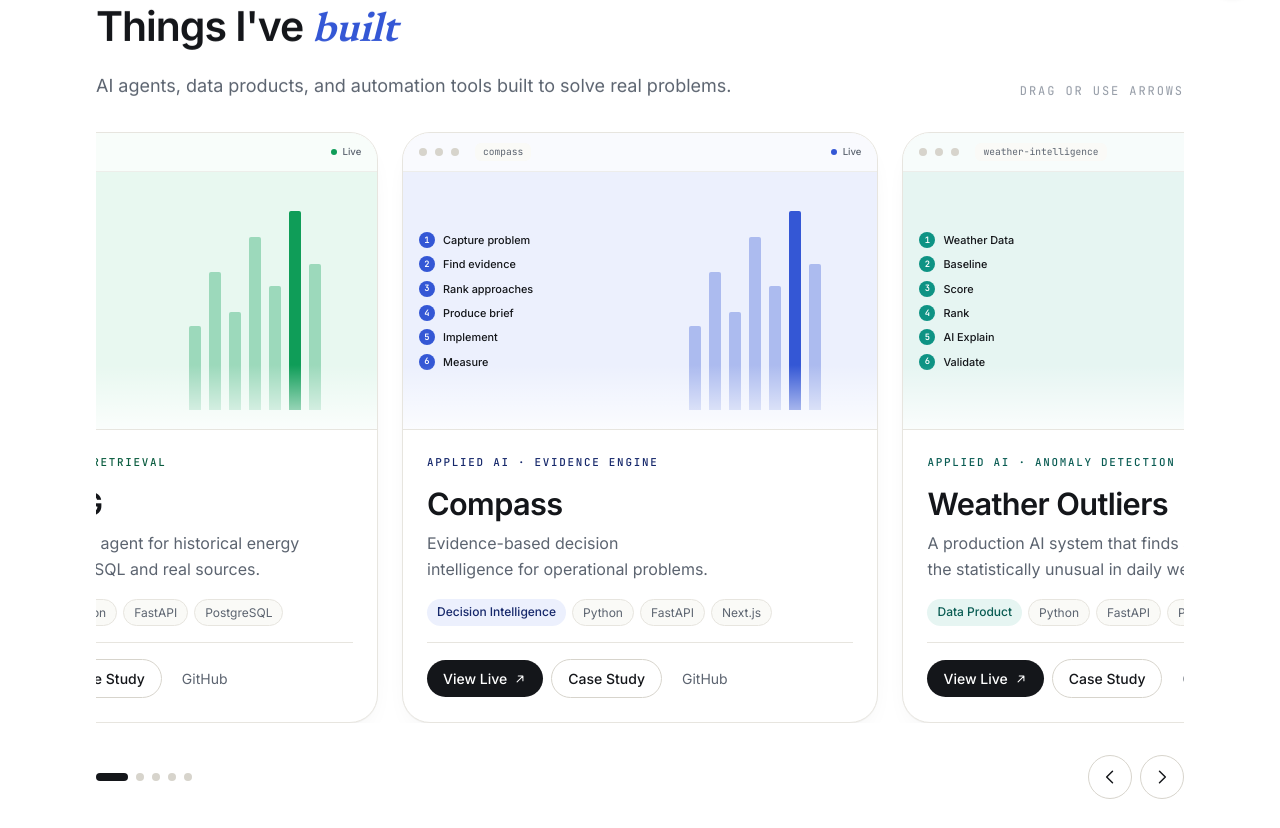
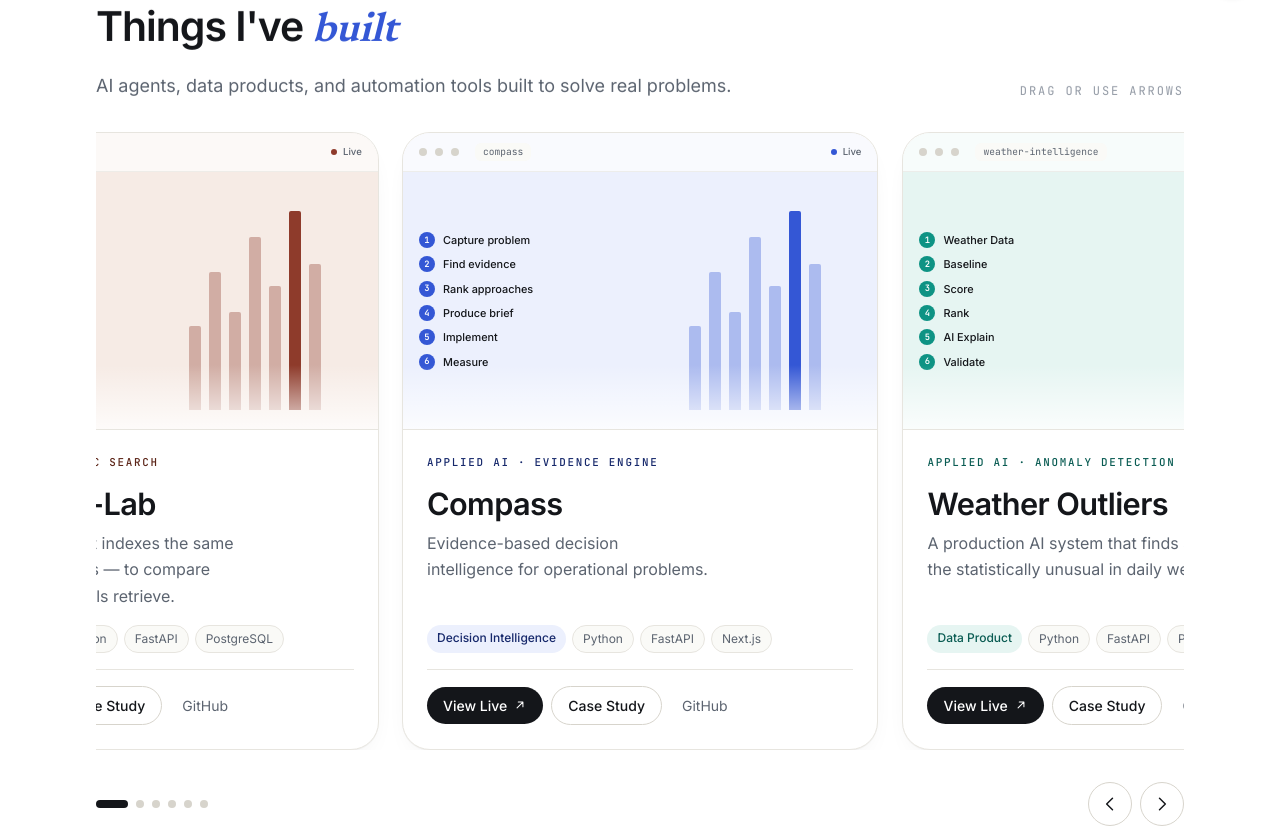
Before and after one commit to smithar106/Agentic-Portfolio, a Next.js app: page / in a window 1280 px wide. Shown: the part 782-1610 px from the top of the page. Built offline with nearby package versions, Linux system fonts and the light colour scheme.

Commit message:
feat: add Embedding-Lab semantic-search project (maroon accent, card + case study)

```diff
--- a/src/data/projects.ts
+++ b/src/data/projects.ts
@@ -1,4 +1,4 @@
-export type AccentKey = "blue" | "teal" | "amber" | "violet" | "green";
+export type AccentKey = "blue" | "teal" | "amber" | "violet" | "green" | "maroon";
 
 export type Project = {
   slug: string;
@@ -376,6 +376,76 @@ export const projects: Project[] = [
       { label: "Energy-RAG", url: "https://github.com/smithar106/Energy-RAG" },
     ],
   },
+  {
+    slug: "embedding-lab",
+    name: "Embedding-Lab",
+    eyebrow: "Applied AI · Semantic Search",
+    tagline:
+      "A semantic library that indexes the same documents three ways — to compare how embedding models retrieve.",
+    description:
+      "Embedding-Lab turns authoritative, open-licensed documents on climate, energy, food, water, cities, and development into a searchable vector library. The same corpus is embedded with three models — MiniLM, BGE, and E5 — into dimension-specific pgvector tables, so any retrieval difference can be attributed to the model alone. A license-gated source catalog and a tool-using agent keep every answer grounded in cited passages.",
+    category: "Retrieval Systems",
+    featured: true,
+    accent: "maroon",
+    status: "live",
+    technologies: [
+      "Python",
+      "FastAPI",
+      "PostgreSQL",
+      "pgvector",
+      "sentence-transformers",
+      "DeepSeek",
+      "Docker",
+      "Railway",
+    ],
+    highlights: [
+      "One corpus, three embeddings — MiniLM (384-dim), BGE and E5 (768-dim) in separate HNSW tables",
+      "Identical chunks across models, so any retrieval difference is the model, not the chunking",
+      "Query-side prefixes (BGE/E5) and cosine similarity via pgvector's native vector operators",
+      "Library data model: collections, topics, and per-document license + provenance",
+      "License-gated curation — only CC BY / CC0 sources (no NC), enforced in the source catalog",
+      "Tool-using agent that decides when to retrieve and answers only from cited passages",
+    ],
+    problem:
+      "Embedding models look interchangeable until you compare them. Retrieval quality depends on the model, its dimension, and how queries are phrased — yet most demos hide the model behind an opaque API and never show why one result ranked over another.",
+    solution:
+      "Chunk the same documents once and embed the identical chunks with three different models into separate dimension-specific pgvector tables. A single API returns ranked, cited passages per model, and a tool-using agent retrieves only when the question needs it — exposing the retrieval trace instead of hiding it.",
+    flow: [
+      { step: "Curate", detail: "A license-gated source catalog (CC BY/CC0) across six collections: climate, energy, food, water, cities, development." },
+      { step: "Fetch & clean", detail: "Trafilatura extraction with per-source boilerplate removal and retrieved_at provenance." },
+      { step: "Chunk once", detail: "A deterministic recursive splitter produces identical chunks for every model." },
+      { step: "Embed three ways", detail: "MiniLM (384-dim), BGE and E5 (768-dim) into dimension-specific pgvector tables with HNSW indexes." },
+      { step: "Retrieve", detail: "Query-side prefixes, then cosine similarity via pgvector's native vector operators." },
+      { step: "Answer", detail: "A tool-using agent decides whether to retrieve, then answers only from cited passages." },
+    ],
+    decisions: [
+      {
+        title: "One chunk, three embeddings",
+        body: "The corpus is chunked exactly once and every model embeds the identical units. Any retrieval difference is therefore the model's — not an artifact of different chunking.",
+      },
+      {
+        title: "Dimension-specific tables",
+        body: "pgvector requires a fixed vector width, so MiniLM (384-dim) and BGE/E5 (768-dim) live in separate tables with their own HNSW indexes — three coordinate systems kept cleanly apart.",
+      },
+      {
+        title: "License-gated corpus",
+        body: "Only CC BY/CC0 sources enter the library; NC-licensed institutional sources (IPCC, UN) are excluded, with license and provenance stored per document.",
+      },
+      {
+        title: "Evidence, not synthesis",
+        body: "The agent retrieves evidence and the generator answers only from cited chunks — it refuses rather than fabricate when evidence is thin.",
+      },
+    ],
+    lessons: [
+      "Same chunks, different embeddings — a fair model comparison requires identical text units.",
+      "A 384-dim and a 768-dim vector cannot share a column or index; normalize per model.",
+      "Public access is not redistribution rights — check licenses before ingesting full text.",
+    ],
+    liveUrl: "https://embedding-lab-production.up.railway.app/",
+    githubUrls: [
+      { label: "Embedding-Lab", url: "https://github.com/smithar106/Embedding-Lab" },
+    ],
+  },
 ];
 
 export function getProjectBySlug(slug: string): Project | undefined {
--- a/src/lib/accents.ts
+++ b/src/lib/accents.ts
@@ -56,4 +56,13 @@ export const accents: Record<AccentKey, AccentStyles> = {
     dot: "bg-green",
     border: "border-green/30",
   },
+  maroon: {
+    text: "text-maroon",
+    bg: "bg-maroon",
+    soft: "bg-maroon-soft",
+    softInk: "bg-maroon-soft text-maroon-ink",
+    ink: "text-maroon-ink",
+    dot: "bg-maroon",
+    border: "border-maroon/30",
+  },
 };
--- a/tailwind.config.ts
+++ b/tailwind.config.ts
@@ -22,6 +22,7 @@ const config: Config = {
         amber: { DEFAULT: "#C77B16", soft: "#FBF1E1", ink: "#8A5208" },
         violet: { DEFAULT: "#6D4BC0", soft: "#F0ECFA", ink: "#43307A" },
         green: { DEFAULT: "#0F9D58", soft: "#E8F8F0", ink: "#0A5C3F" },
+        maroon: { DEFAULT: "#8E3B2B", soft: "#F6EBE5", ink: "#5C2518" },
       },
       fontFamily: {
         sans: ["var(--font-inter)", "system-ui", "-apple-system", "sans-serif"],
```
